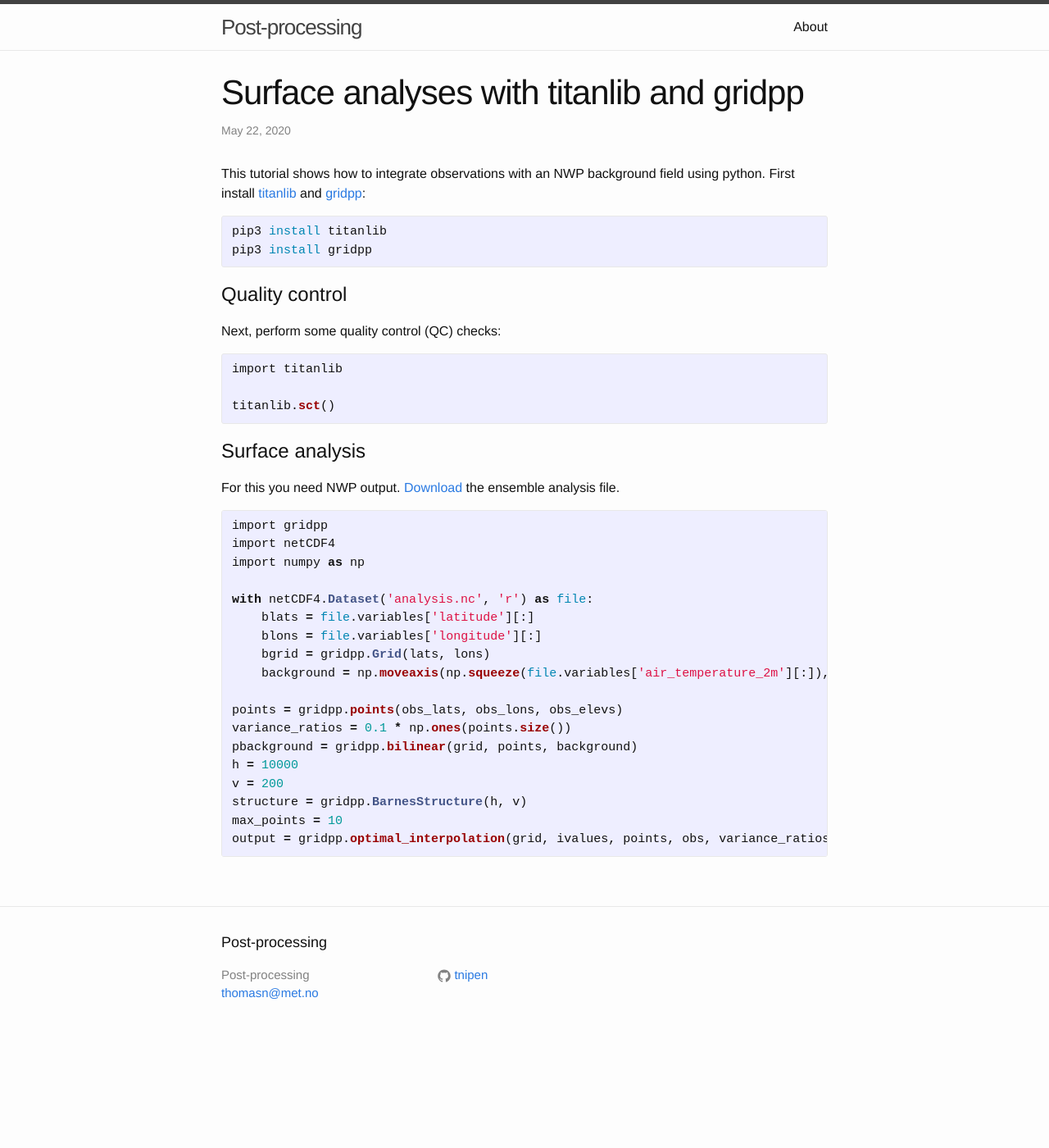
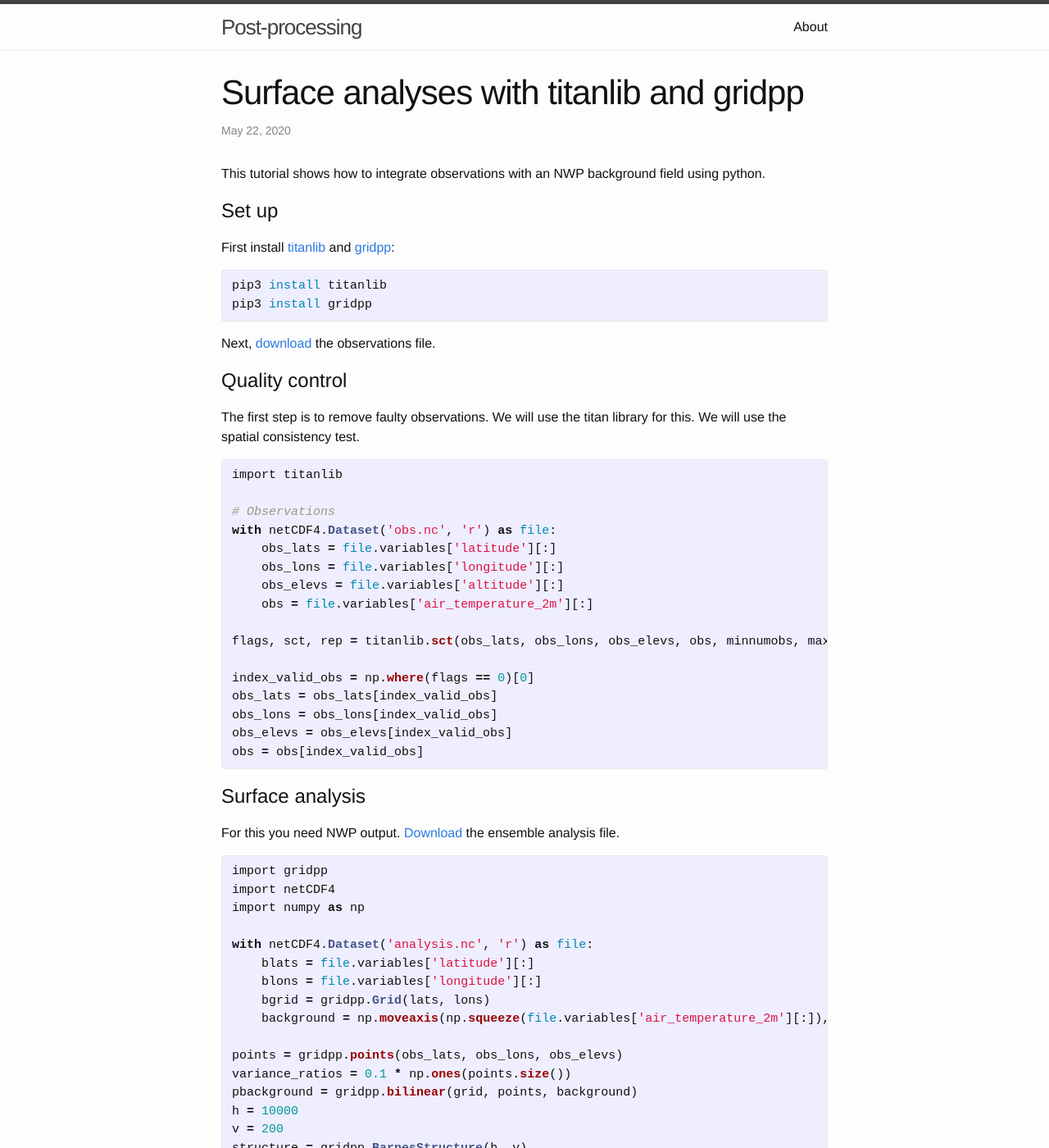
Before and after one commit to tnipen/tnipen.github.io, a Jekyll site: the page built from _posts/2020-05-22-titanlib-gridpp.markdown, in a window 1280 px wide and 1400 px high. Shown: the whole window at 82% size. Built offline with Jekyll 4.4.1, drawn with Linux system fonts in a browser that asks for light colours.

Commit message:
Added titanlib code

```diff
--- a/_posts/2020-05-22-titanlib-gridpp.markdown
+++ b/_posts/2020-05-22-titanlib-gridpp.markdown
@@ -5,22 +5,40 @@ date:   2020-05-22 15:58:36 +0200
 tags: optimal_interpolation quality_control
 ---
 
-This tutorial shows how to integrate observations with an NWP background field using python. First install
-[titanlib](https://github.com/metno/titanlib) and [gridpp](https://github.com/metno/gridpp):
+This tutorial shows how to integrate observations with an NWP background field using python.
+
+# Set up
+First install [titanlib](https://github.com/metno/titanlib) and [gridpp](https://github.com/metno/gridpp):
 
 {% highlight bash %}
 pip3 install titanlib
 pip3 install gridpp
 {% endhighlight %}
 
+Next, [download](https://thredds.met.no//thredds/fileServer/metusers/thomasn/gridpp/obs.nc) the observations file.
+
 # Quality control
 
-Next, perform some quality control (QC) checks:
+The first step is to remove faulty observations. We will use the titan library for this. We will use the
+spatial consistency test.
 
 {% highlight python %}
 import titanlib
 
-titanlib.sct()
+# Observations
+with netCDF4.Dataset('obs.nc', 'r') as file:
+    obs_lats = file.variables['latitude'][:]
+    obs_lons = file.variables['longitude'][:]
+    obs_elevs = file.variables['altitude'][:]
+    obs = file.variables['air_temperature_2m'][:]
+
+flags, sct, rep = titanlib.sct(obs_lats, obs_lons, obs_elevs, obs, minnumobs, maxnumobs, inner_radius, outer_radius, niterations, nminprof, dzmin, dhmin , dz, t2pos, t2neg, eps2)
+
+index_valid_obs = np.where(flags == 0)[0]
+obs_lats = obs_lats[index_valid_obs]
+obs_lons = obs_lons[index_valid_obs]
+obs_elevs = obs_elevs[index_valid_obs]
+obs = obs[index_valid_obs]
 {% endhighlight %}
 
 # Surface analysis
```
